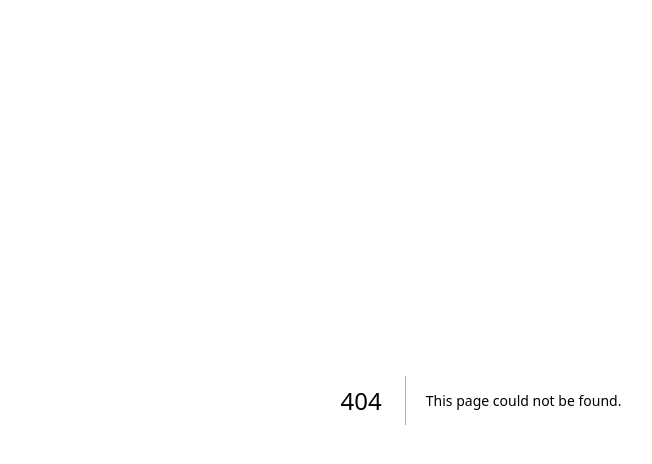
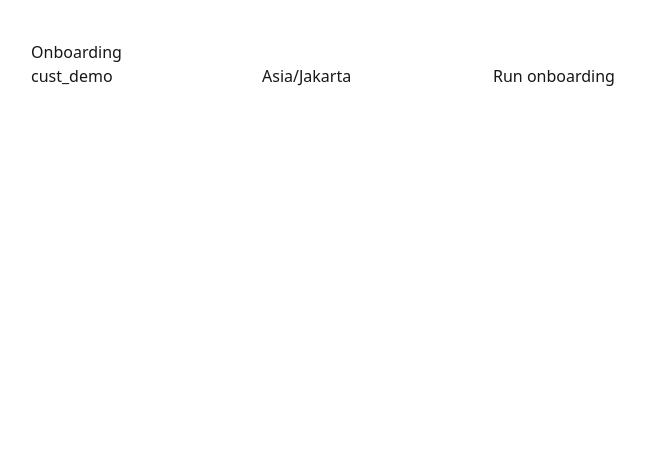
Before and after one commit to my3dmonitorapp/my3dmonitor-frontend, a Next.js app: page /app/onboarding in a window 1280 px wide. Before the commit this address had no page. Shown: the top 464 px of the page, without its empty margins (159-811 px from the left). Built offline with nearby package versions, Linux system fonts and the light colour scheme.

Commit message:
Add onboarding UI and n8n proxy API

```diff
--- /dev/null
+++ b/app/app/onboarding/page.tsx
@@ -0,0 +1,48 @@
+"use client";
+import { useState } from "react";
+
+export default function Onboarding() {
+  const [customerId, setCustomerId] = useState("cust_demo");
+  const [tz, setTz] = useState("Asia/Jakarta");
+  const [printers, setPrinters] = useState([{ printer_id: "voron01" }]);
+  const [result, setResult] = useState<any>(null);
+  const [loading, setLoading] = useState(false);
+
+  async function run() {
+    setLoading(true);
+    setResult(null);
+
+    const res = await fetch("/api/onboard", {
+      method: "POST",
+      headers: { "Content-Type": "application/json" },
+      body: JSON.stringify({
+        customer_id: customerId,
+        tz_default: tz,
+        printers,
+      }),
+    });
+
+    const data = await res.json();
+    setResult(data);
+    setLoading(false);
+  }
+
+  return (
+    <main style={{ maxWidth: 900, margin: "40px auto", fontFamily: "system-ui" }}>
+      <h1>Onboarding</h1>
+
+      <input value={customerId} onChange={e => setCustomerId(e.target.value)} />
+      <input value={tz} onChange={e => setTz(e.target.value)} />
+
+      <button onClick={run} disabled={loading}>
+        {loading ? "Running..." : "Run onboarding"}
+      </button>
+
+      {result && (
+        <pre style={{ background: "#111", color: "#0f0", padding: 16 }}>
+          {JSON.stringify(result, null, 2)}
+        </pre>
+      )}
+    </main>
+  );
+}
```
Also changed, not shown: app/api/onboard/route.ts (renamed from app/api/onboard/route.tsx).
